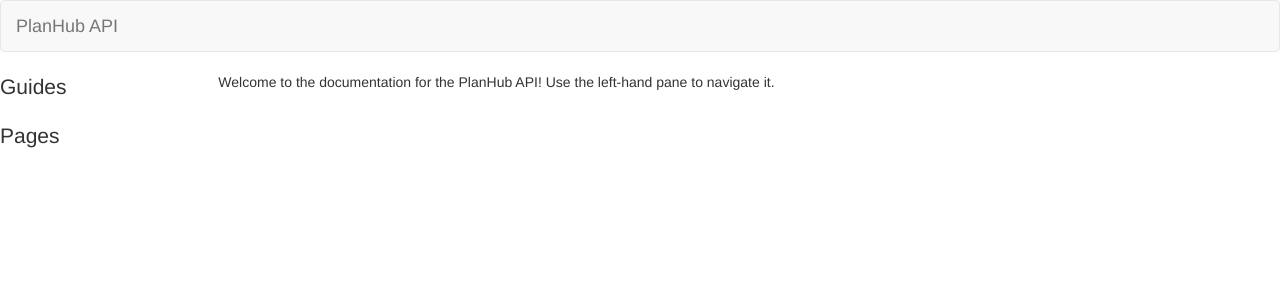
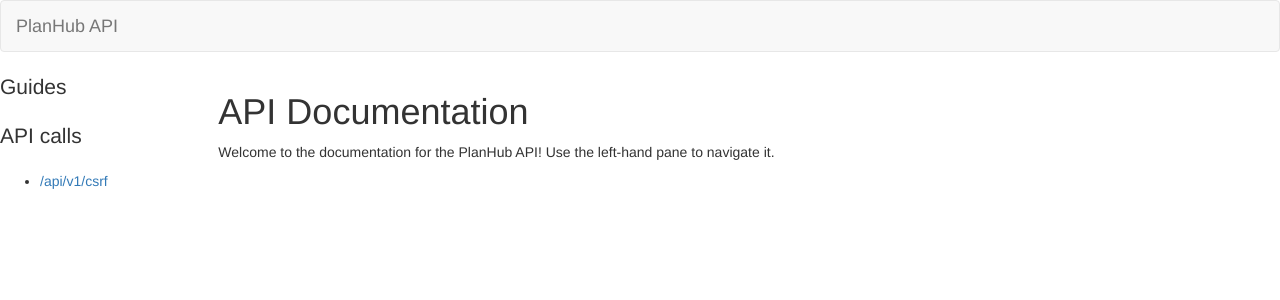
Before and after one commit to MyHomeworkSpace/Help, a Jekyll site: the page built from index.html, in a window 1280 px wide. Shown: the top 300 px of the page. Built offline with Jekyll 4.4.1, drawn with Linux system fonts in a browser that asks for light colours; nearby versions of some CDN libraries.

Commit message:
Make nav lists

```diff
--- a/_includes/header.html
+++ b/_includes/header.html
@@ -1,9 +1,17 @@
 <p class="lead">Guides</p>
 <ul>
-
+	{% for p in site.pages %}
+		{% if p.categories contains "guides" %}
+			<li><a href="{{p.url}}">{{p.title}}</a></li>
+		{% endif %}
+	{% endfor %}
 </ul>
 
-<p class="lead">Pages</p>
+<p class="lead">API calls</p>
 <ul>
-
+	{% for p in site.pages %}
+		{% if p.categories contains "apiv1" %}
+			<li><a href="{{p.url}}">{{p.title}}</a></li>
+		{% endif %}
+	{% endfor %}
 </ul>
--- a/_layouts/layout.html
+++ b/_layouts/layout.html
@@ -31,6 +31,7 @@
 				{% include header.html %}
 			</div>
 			<div class="col-md-10">
+				<h1>{{ page.title }}</h1>
 				<article id="content">
 					{{ content }}
 				</article>
```
